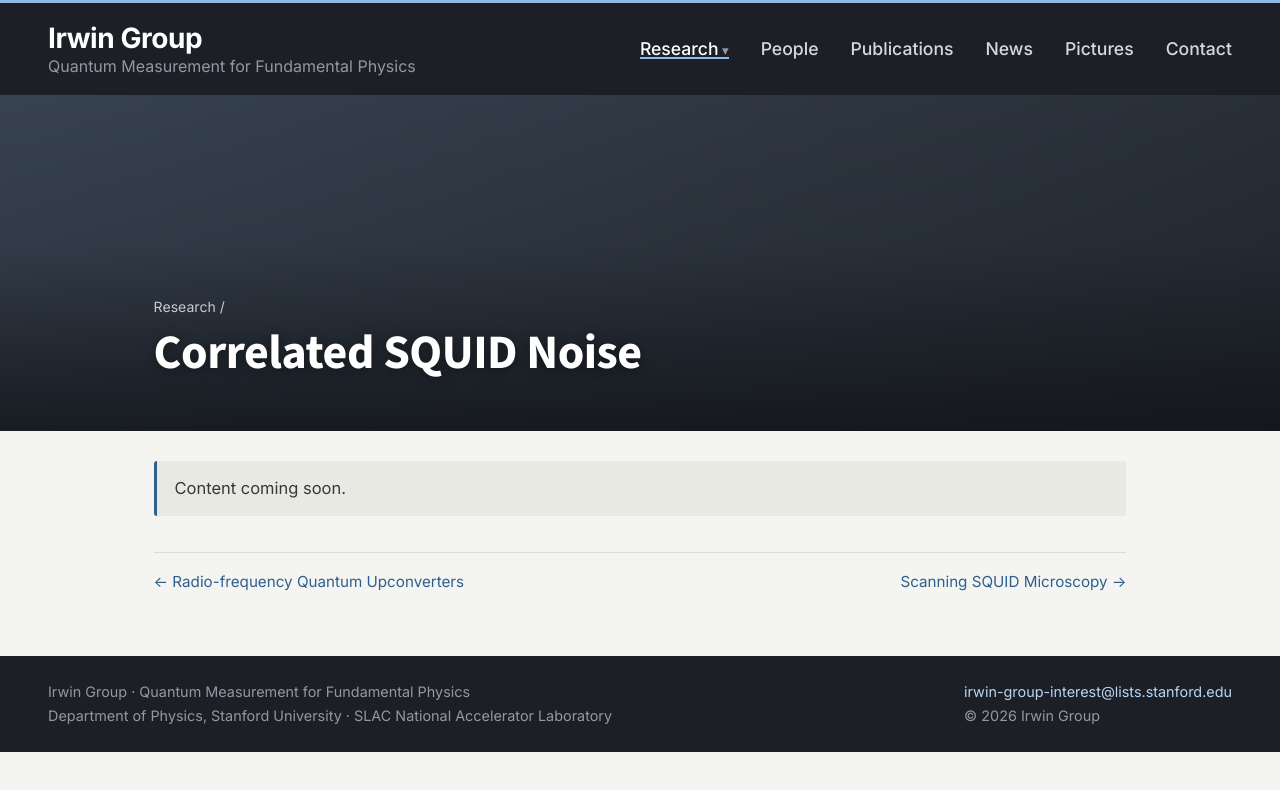
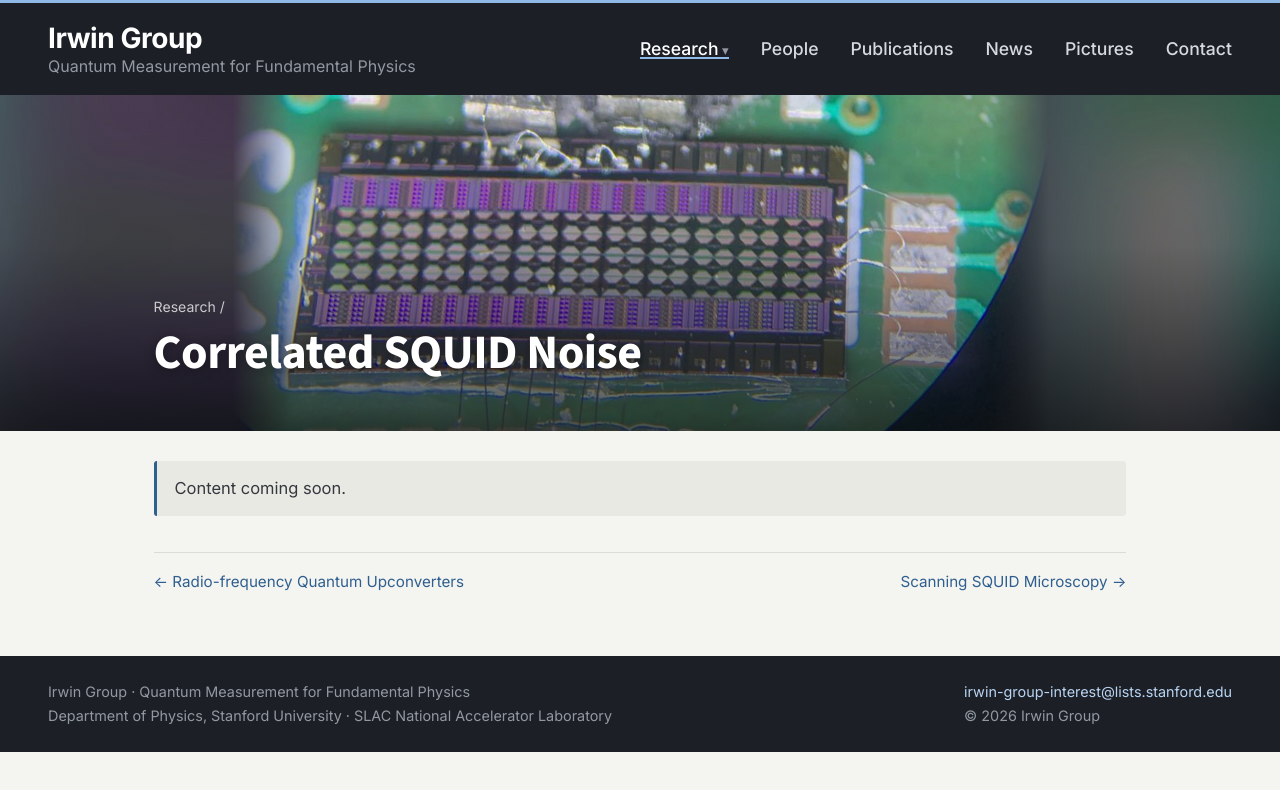
Before and after one commit to irwin-group/irwin-group-site, a plain HTML site: page research-squid-noise.html in a window 1280 px wide. Drawn offline with nearby package versions, Linux system fonts and the light colour scheme.

Commit message:
squid correlations banner change

```diff
--- a/research-squid-noise.html
+++ b/research-squid-noise.html
@@ -36,8 +36,8 @@
   </header>
 
   <main>
-    <!-- Banner photo: save as images/banners/squid-noise.jpg -->
-    <section class="page-head photo-head"><img class="banner-bg" src="images/banners/squid-noise.jpg" alt="" style="object-position:center 50%" onerror="this.remove()"><div class="container"><div class="breadcrumb"><a href="research.html">Research</a> /</div><h1>Correlated SQUID Noise</h1></div></section>
+    <!-- Banner photo: save as images/banners/squid-noise-page.jpg -->
+    <section class="page-head photo-head"><img class="banner-bg" src="images/banners/squid-noise-page.jpg" alt="" style="object-position:center 50%" onerror="this.remove()"><div class="container"><div class="breadcrumb"><a href="research.html">Research</a> /</div><h1>Correlated SQUID Noise</h1></div></section>
     <section>
       <div class="container article">
         <!-- TODO: content coming from Joe, Meghan, and Tori -->
```
Also changed, not shown: images/banners/squid-noise-page.jpg (added), images/banners/squid-noise.jpg (added), images/people/alex-droster.jpg (added).
